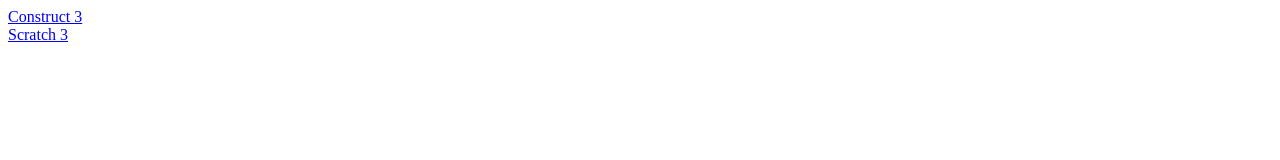
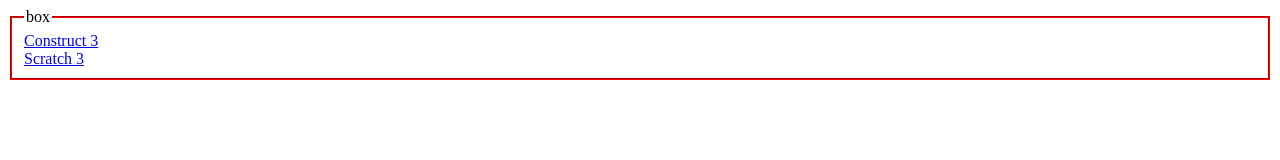
Before and after one commit to wanderson-rigo/programar, a plain HTML site: page index.html in a window 1280 px wide. Drawn offline with Linux system fonts and the light colour scheme.

Commit message:
Update index.html

```diff
--- a/index.html
+++ b/index.html
@@ -1,9 +1,17 @@
 <!DOCTYPE html>
 	<head>
 		<title>Lógica e Programação e </title>
+		<style>
+			.field_set{
+ 			border-color:#F00;
+			}
+		</style>
 	</head>
 	<body>
-		<a href="https://editor.construct.net" target="_blank">Construct 3</a><br>
-		<a href="https://scratch.mit.edu/projects/editor/?tutorial=getStarted" target="_blank">Scratch 3</a>
+		<fieldset class="field_set">
+    			<legend>box</legend>
+     			<a href="https://editor.construct.net" target="_blank">Construct 3</a><br>
+			<a href="https://scratch.mit.edu/projects/editor/?tutorial=getStarted" target="_blank">Scratch 3</a>
+		</fieldset>
 	</body>
 </html>
```
